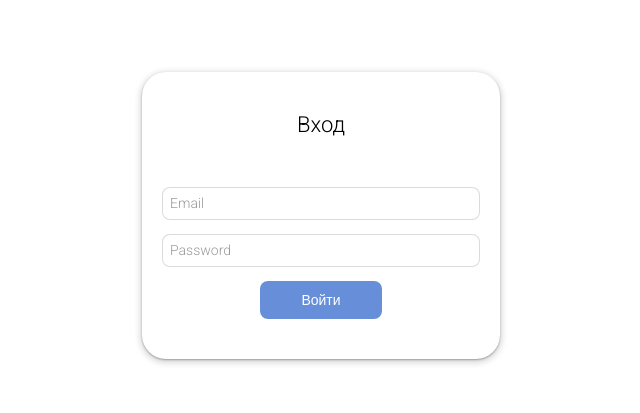
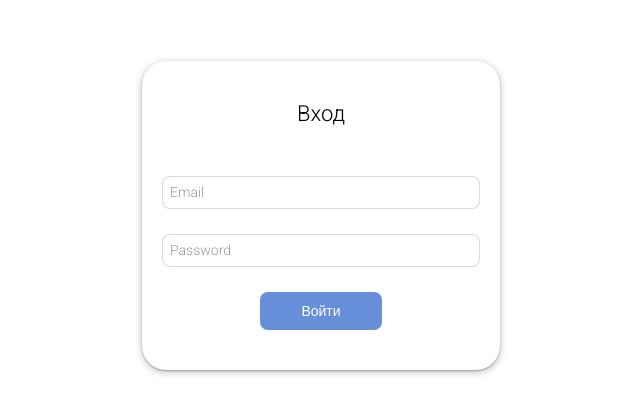
Before and after one commit to ovsaltuk/budget-front, a React (Create React App) app: page / in a window 1280 px wide. Shown: the part 185-598 px from the top of the page, without its empty margins (319-959 px from the left). Built offline with nearby package versions, Linux system fonts and the light colour scheme.

Commit message:
add input field component

```diff
--- a/src/_var.scss
+++ b/src/_var.scss
@@ -3,6 +3,7 @@ $primary_color: #678FD9;
 $color_text_main: rgba(0, 0, 0, 0.8);
 $color_text_black: black;
 $color_text_white: #fff;
+$color_text_error: red;
 $border-color: rgba(136, 136, 136, 0.30);
 $input-placeholder-color: rgba(0, 0, 0, 0.40);
 $color_input_focused: black;
--- a/src/components/SingInForm/SingInForm.tsx
+++ b/src/components/SingInForm/SingInForm.tsx
@@ -2,6 +2,7 @@ import { useForm } from "react-hook-form";
 import { singInSchema, SingInValues } from "./schema";
 import { zodResolver } from "@hookform/resolvers/zod";
 import "./styles.scss";
+import { InputField } from "../common/InputField/InputField";
 
 const SingInForm = () => {
 
@@ -20,15 +21,9 @@ const SingInForm = () => {
         <h3 className="title">Вход</h3>
 
         <form onSubmit={handleSubmit(onSubmit)} className="form">
-            <label className="input-label">
-                <input className="input" type="email" {...register("email")} />
-                <span className="input-title">Email</span>
-            </label>
 
-            <label className="input-label">
-                <input className="input" type="password" {...register("password")} />
-                <span className="input-title">Password</span>
-            </label>
+            <InputField register={register} name="email" label="Email" type="email" error={errors.email?.message}/>
+            <InputField register={register} name="password" label="Password" type="password" error={errors.password?.message}/>
 
             <button type="submit" disabled={isSubmitting} className="button">
                 Войти
--- a/src/components/SingInForm/styles.scss
+++ b/src/components/SingInForm/styles.scss
@@ -15,7 +15,7 @@
   display: flex;
   flex-direction: column;
   align-items: center;
-  gap: 14px;
+  gap: 25px;
 }
 
 .title {
@@ -23,35 +23,7 @@
   font-weight: 300;
 }
 
-.input-label {
-  position: relative;
-}
 
-.input {
-  padding: 8px;
-  width: 300px;
-  border-radius: v.$input-rounded;
-  border: 1px solid v.$border-color;
-  transition: border-color .3s ease-in-out;
-  &:focus {
-    border-color: v.$color_input_focused;
-  }
-  &:focus + .input-title {
-    font-size: 8px;
-    color: v.$color_text_black;
-    transform: translate(-8px, -28px);
-  }
-}
-
-.input-title {
-  position: absolute;
-  top: 50%;
-  left: 8px;
-  font-size: 14px;
-  transform: translateY(-50%);
-  color: v.$input-placeholder-color;
-  transition: color v.$transition, transform v.$transition;
-}
 
 .button {
   padding: 10px 40px;
--- /dev/null
+++ b/src/components/common/InputField/InputField.tsx
@@ -0,0 +1,32 @@
+import { UseFormRegister, FieldValues, Path } from "react-hook-form";
+import "./styles.scss";
+import { HTMLInputTypeAttribute } from "react";
+
+interface IInputFieldProps<TFieldValues extends FieldValues = FieldValues> {
+    name: Path<TFieldValues>;
+    register: UseFormRegister<TFieldValues>;
+    type: HTMLInputTypeAttribute;
+    label?: string;
+    error?: string;
+}
+
+export const InputField = <TFieldValues extends FieldValues = FieldValues>({
+    name,
+    register,
+    type,
+    label,
+    error
+}: IInputFieldProps<TFieldValues>) => {
+    return (
+        <label className="input-label">
+            <input
+                className="input"
+                type={type}
+                placeholder=" "
+                {...register(name)}
+            />
+            <span className="input-title">{label}</span>
+            {error && <span className="input-error">*{error}</span>}
+        </label>
+    );
+};
--- /dev/null
+++ b/src/components/common/InputField/styles.scss
@@ -0,0 +1,40 @@
+@use "../../../var.scss" as v;
+
+.input-label {
+  position: relative;
+}
+
+.input {
+  padding: 8px;
+  width: 300px;
+  border-radius: v.$input-rounded;
+  border: 1px solid v.$border-color;
+  transition: border-color .3s ease-in-out;
+  &:focus {
+    border-color: v.$color_input_focused;
+  }
+  &:focus + .input-title,
+  &:not(:placeholder-shown) + .input-title {
+    font-size: 8px;
+    color: v.$color_text_black;
+    transform: translate(-8px, -28px);
+  }
+}
+
+.input-title {
+  position: absolute;
+  top: 50%;
+  left: 8px;
+  font-size: 14px;
+  transform: translateY(-50%);
+  color: v.$input-placeholder-color;
+  transition: color v.$transition, transform v.$transition;
+}
+
+.input-error {
+    position: absolute;
+    top: 100%;
+    left: 8px;
+    font-size: 8px;
+    color: v.$color_text_error;
+}
```
